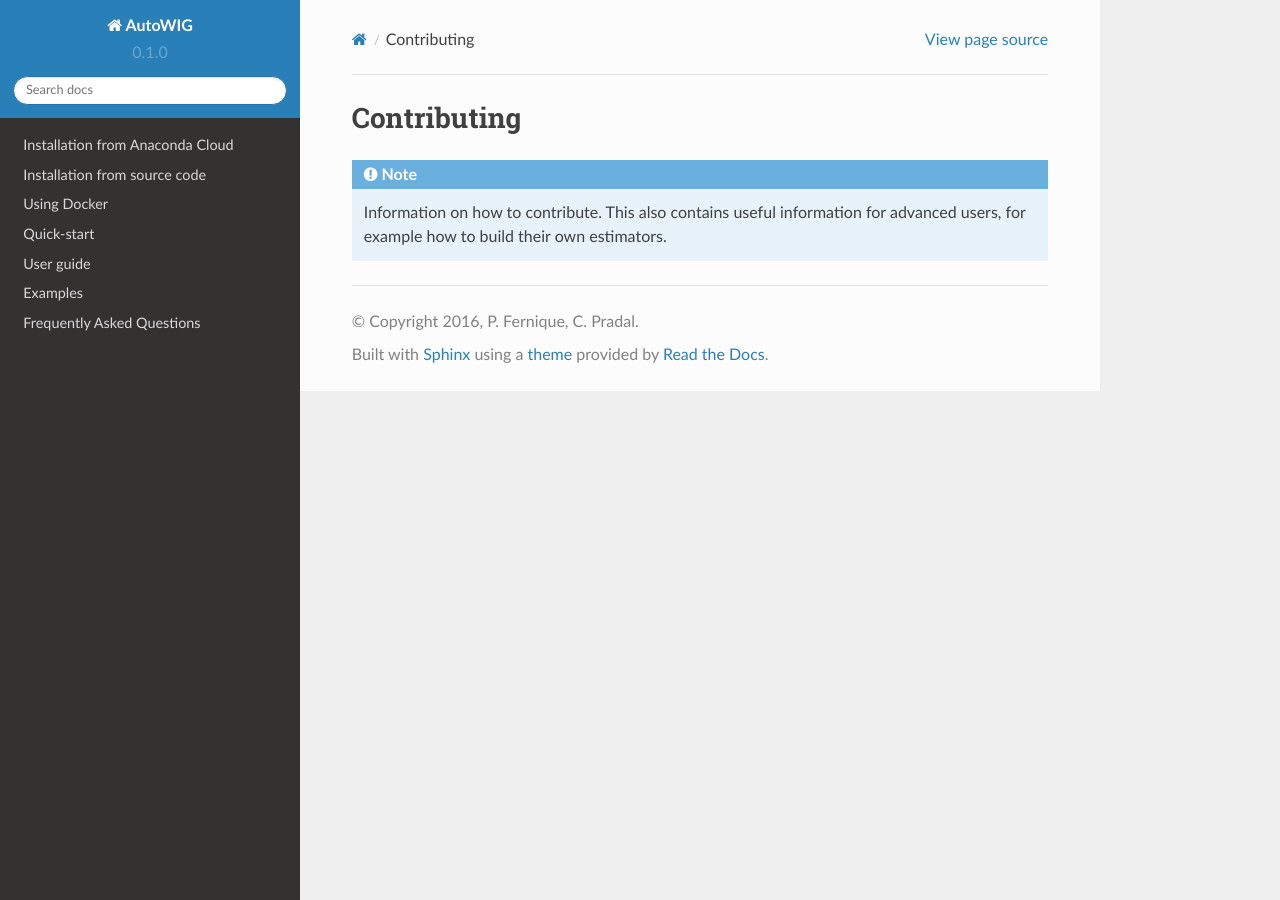
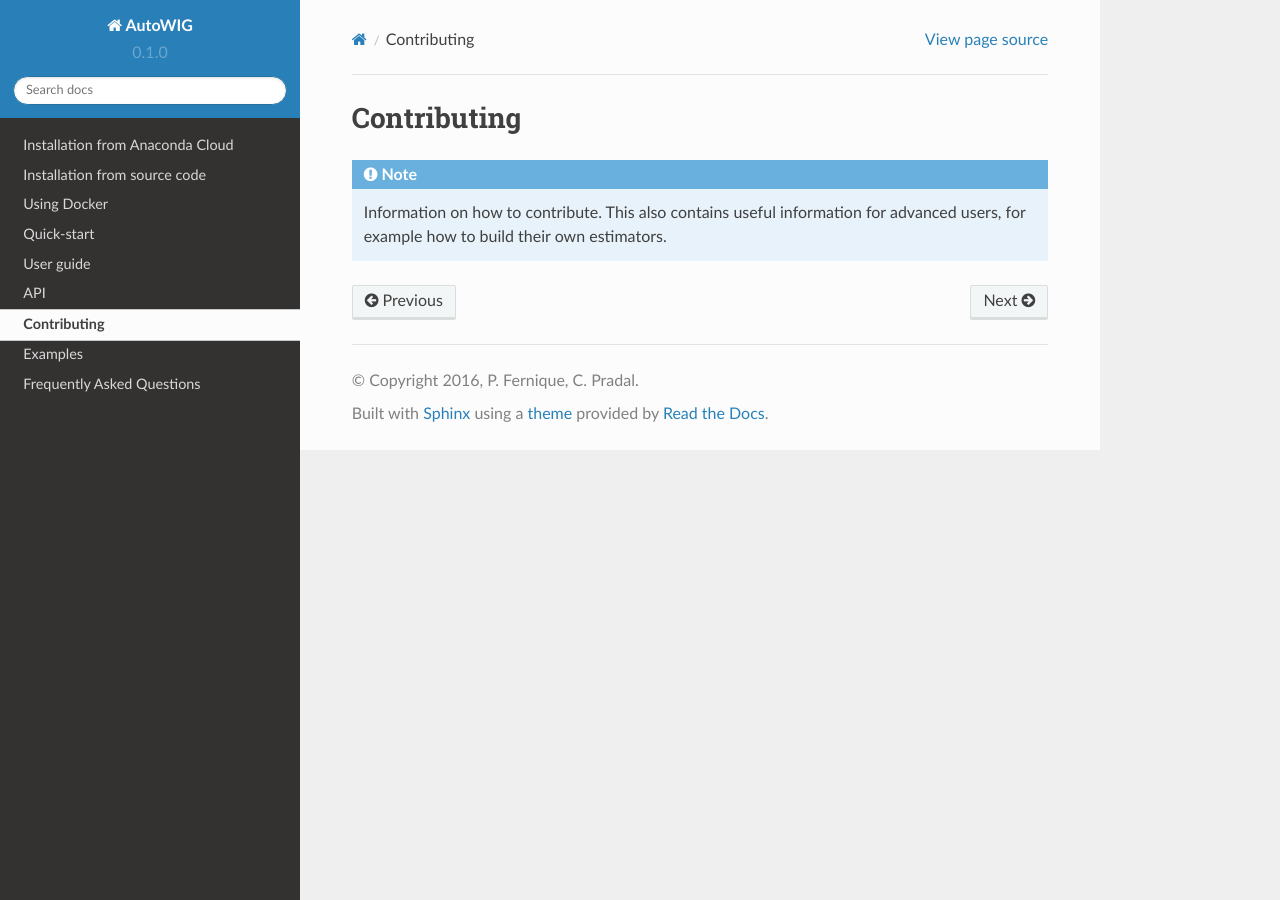
Before and after one commit to StatisKit/AutoWIG, a Sphinx documentation site: the page built from doc/contributing.rst, in a window 1280 px wide. Built offline with Sphinx 7.4.7 and the Read the Docs theme 2.0.0, drawn with Linux system fonts in a browser that asks for light colours; pages that are not in the unit, such as notebooks, are missing from menus.

Commit message:
Update index.rst

```diff
--- a/doc/index.rst
+++ b/doc/index.rst
@@ -18,11 +18,11 @@ Documentation
 
     quick_start
     user_guide
-    reference_guide
+    api
+    contributing
     examples/index.ipynb
     faq
 
-.. include:: examples/index.ipynb
 
 License
 =======
```
